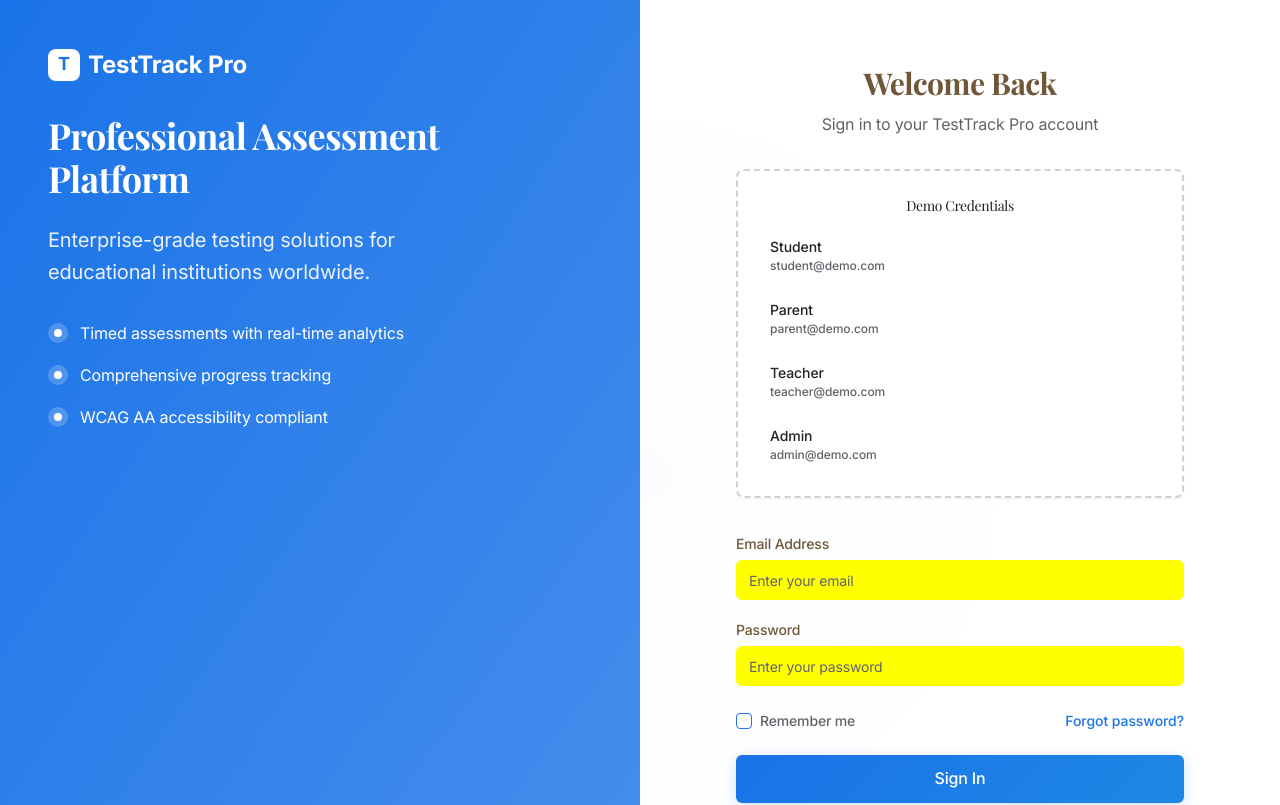
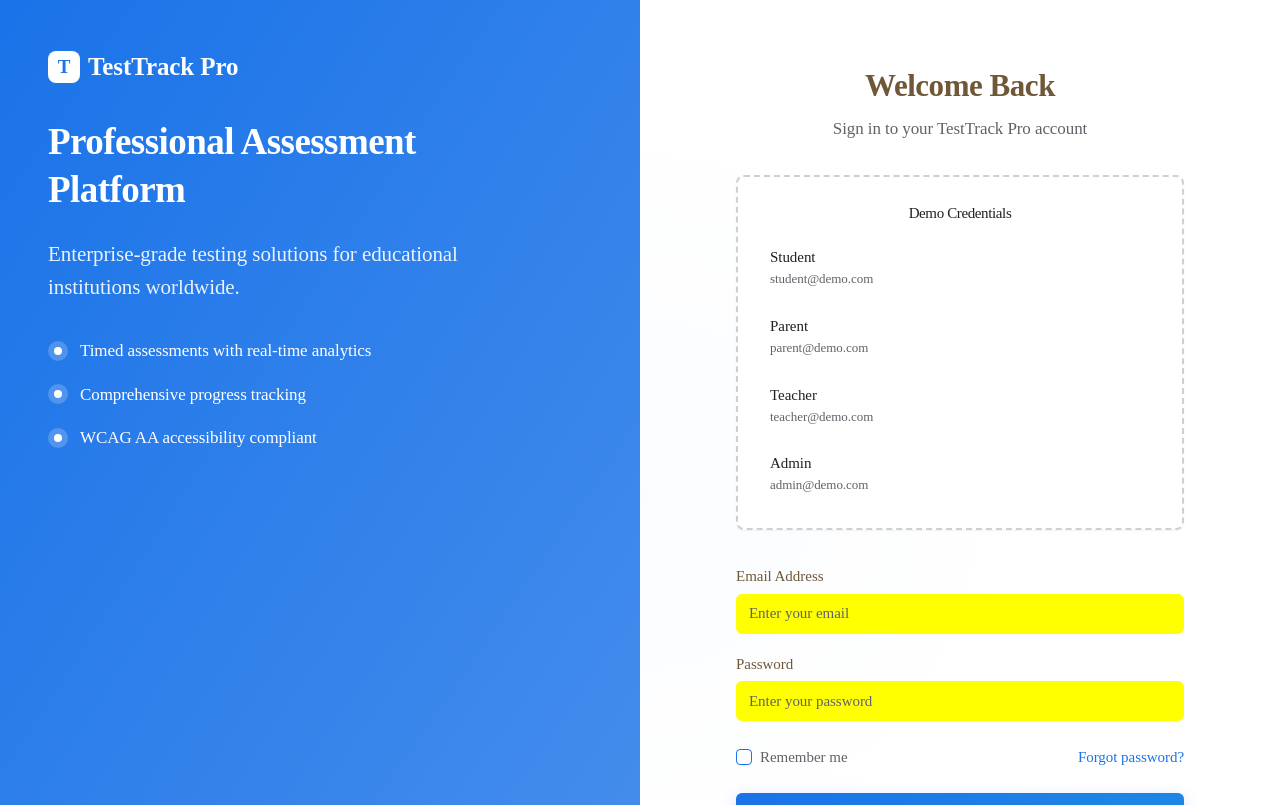
Before and after one commit to balkrishnakelkar/testtrack-pro-analytics, a React (Vite) app: page /login in a window 1280 px wide. Shown: the top 805 px of the page. Built offline with nearby package versions, Linux system fonts and the light colour scheme.

Commit message:
Refactor: Improve font and size
The AI is tasked with finding a better font and size for the application to improve readability.

```diff
--- a/index.html
+++ b/index.html
@@ -8,7 +8,7 @@
     <title>TestTrack Pro</title>
     <link rel="preconnect" href="https://fonts.googleapis.com">
     <link rel="preconnect" href="https://fonts.gstatic.com" crossorigin>
-    <link href="https://fonts.googleapis.com/css2?family=Inter:wght@300;400;500;600;700&family=Playfair+Display:wght@400;600;700&display=swap" rel="stylesheet">
+    <link href="https://fonts.googleapis.com/css2?family=Source+Sans+3:wght@300;400;500;600;700&family=Source+Serif+4:wght@400;500;600;700&display=swap" rel="stylesheet">
   </head>
   <body>
     <div id="root"></div>
--- a/src/index.css
+++ b/src/index.css
@@ -1,4 +1,3 @@
-
 @tailwind base;
 @tailwind components;
 @tailwind utilities;
@@ -43,27 +42,45 @@
   }
 
   body {
-    @apply bg-background text-foreground font-inter;
+    @apply bg-background text-foreground font-source text-base;
     font-feature-settings: "rlig" 1, "calt" 1;
     background: radial-gradient(circle at 50% 50%, rgba(26, 115, 232, 0.02) 0%, transparent 50%);
-    letter-spacing: -0.01em;
+    letter-spacing: -0.005em;
     text-rendering: optimizeLegibility;
     -webkit-font-smoothing: antialiased;
     -moz-osx-font-smoothing: grayscale;
+    font-weight: 400;
   }
 
   h1, h2, h3, h4, h5, h6 {
     @apply font-display font-semibold;
-    letter-spacing: -0.02em;
+    letter-spacing: -0.015em;
   }
+
+  h1 { @apply text-3xl; }
+  h2 { @apply text-2xl; }
+  h3 { @apply text-xl; }
+  h4 { @apply text-lg; }
+  h5 { @apply text-base; }
+  h6 { @apply text-sm; }
 
   p, span, div {
     @apply leading-relaxed;
   }
 
   button {
-    @apply font-medium;
-    letter-spacing: -0.005em;
+    @apply font-medium text-base;
+    letter-spacing: -0.003em;
+  }
+
+  input, textarea, select {
+    @apply font-source text-base;
+    letter-spacing: -0.003em;
+  }
+
+  label {
+    @apply font-medium text-sm;
+    letter-spacing: -0.002em;
   }
 }
 
--- a/tailwind.config.ts
+++ b/tailwind.config.ts
@@ -1,4 +1,3 @@
-
 import type { Config } from "tailwindcss";
 
 export default {
@@ -59,19 +58,20 @@ export default {
 				},
 			},
 			fontFamily: {
-				'sans': ['Inter', 'system-ui', 'sans-serif'],
-				'inter': ['Inter', 'system-ui', 'sans-serif'],
-				'display': ['Playfair Display', 'serif'],
+				'sans': ['Source Sans 3', 'system-ui', 'sans-serif'],
+				'source': ['Source Sans 3', 'system-ui', 'sans-serif'],
+				'display': ['Source Serif 4', 'Georgia', 'serif'],
+				'serif': ['Source Serif 4', 'Georgia', 'serif'],
 			},
 			fontSize: {
-				'xs': ['0.75rem', { lineHeight: '1.5' }],
-				'sm': ['0.875rem', { lineHeight: '1.5' }],
-				'base': ['1rem', { lineHeight: '1.6' }],
-				'lg': ['1.125rem', { lineHeight: '1.6' }],
-				'xl': ['1.25rem', { lineHeight: '1.6' }],
-				'2xl': ['1.5rem', { lineHeight: '1.4' }],
-				'3xl': ['1.875rem', { lineHeight: '1.3' }],
-				'4xl': ['2.25rem', { lineHeight: '1.2' }],
+				'xs': ['0.8125rem', { lineHeight: '1.6' }],
+				'sm': ['0.9375rem', { lineHeight: '1.6' }],
+				'base': ['1.0625rem', { lineHeight: '1.7' }],
+				'lg': ['1.1875rem', { lineHeight: '1.7' }],
+				'xl': ['1.3125rem', { lineHeight: '1.6' }],
+				'2xl': ['1.5625rem', { lineHeight: '1.5' }],
+				'3xl': ['1.9375rem', { lineHeight: '1.4' }],
+				'4xl': ['2.3125rem', { lineHeight: '1.3' }],
 			},
 			borderRadius: {
 				lg: 'var(--radius)',
```
